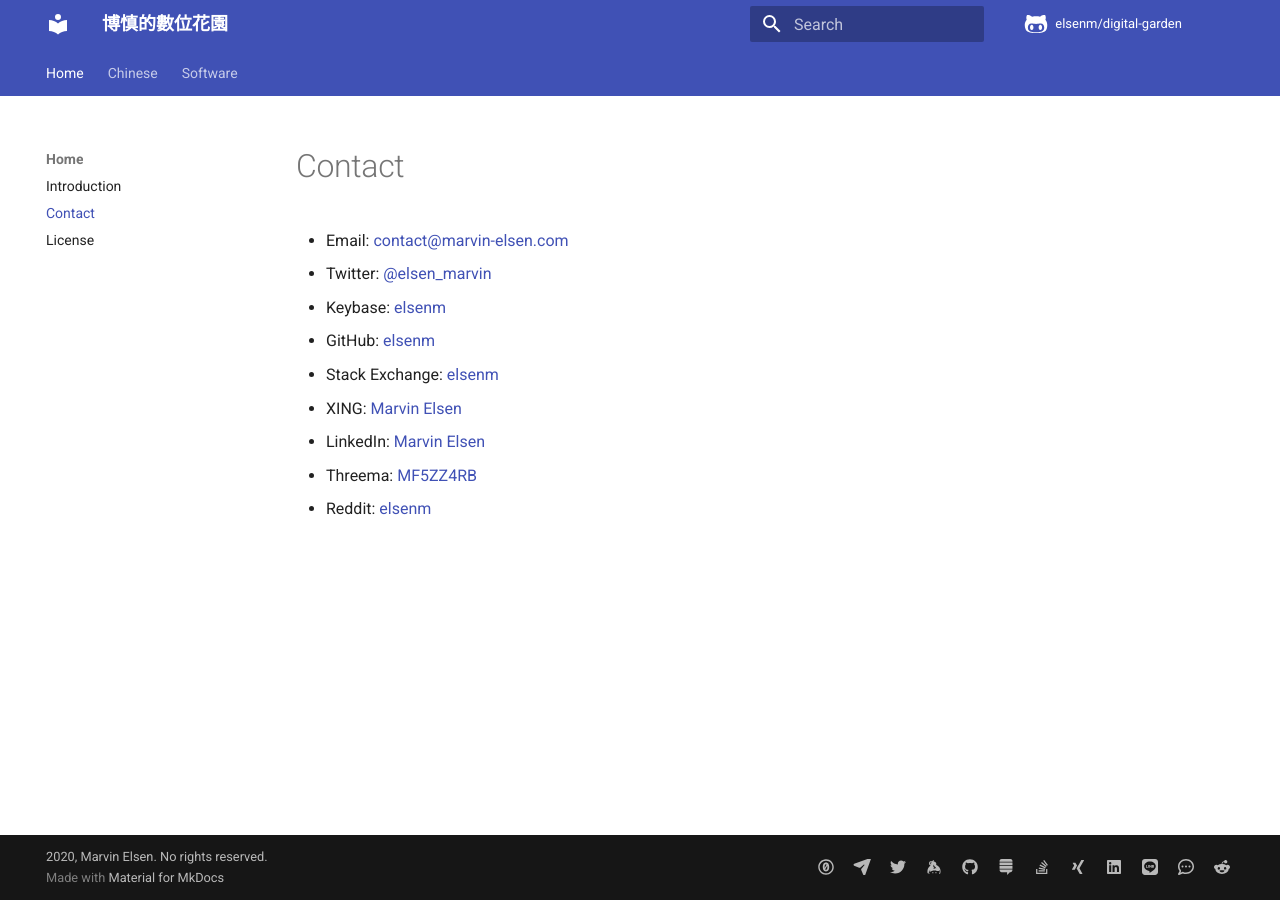
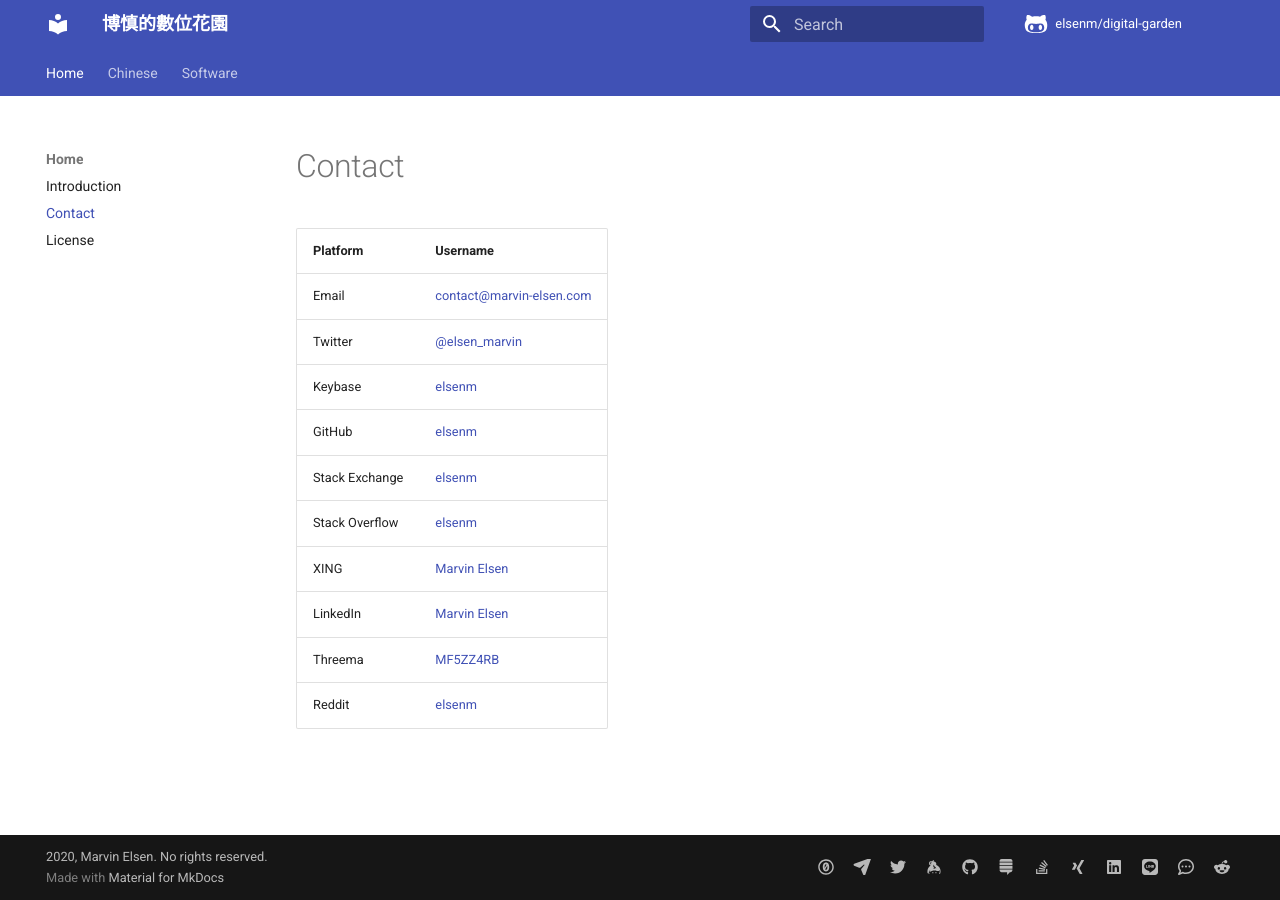
Before and after one commit to elsenm/digital-garden, an MkDocs documentation site: the page built from vimwiki/contact.md, in a window 1280 px wide. Built offline with MkDocs 1.6.1 and Material for MkDocs 9.7.7, drawn with Linux system fonts in a browser that asks for light colours; comment, search, counter and statistics services are not loaded.

Commit message:
Switch contact information to table and add Stack Overflow and add backlog to toolbox

```diff
--- a/vimwiki/contact.md
+++ b/vimwiki/contact.md
@@ -1,9 +1,12 @@
-* Email: [contact@marvin-elsen.com](mailto:contact@marvin-elsen.com)
-* Twitter: [@elsen_marvin](https://twitter.com/elsen_marvin)
-* Keybase: [elsenm](https://keybase.io/elsenm)
-* GitHub: [elsenm](https://github.com/elsenm)
-* Stack Exchange: [elsenm](https://stackexchange.com/users/16526518/elsenm)
-* XING: [Marvin Elsen](https://www.xing.com/profile/Marvin_Elsen2)
-* LinkedIn: [Marvin Elsen](https://www.linkedin.com/in/marvin-elsen)
-* Threema: [MF5ZZ4RB](https://threema.id/MF5ZZ4RB)
-* Reddit: [elsenm](https://www.reddit.com/user/elsenm)
+| Platform       | Username                                                    |
+|----------------|-------------------------------------------------------------|
+| Email          | [contact@marvin-elsen.com](mailto:contact@marvin-elsen.com) |
+| Twitter        | [@elsen_marvin](https://twitter.com/elsen_marvin)           |
+| Keybase        | [elsenm](https://keybase.io/elsenm)                         |
+| GitHub         | [elsenm](https://github.com/elsenm)                         |
+| Stack Exchange | [elsenm](https://stackexchange.com/users/16526518/elsenm)   |
+| Stack Overflow | [elsenm](https://stackoverflow.com/users/11941114/elsenm)   |
+| XING           | [Marvin Elsen](https://www.xing.com/profile/Marvin_Elsen2)  |
+| LinkedIn       | [Marvin Elsen](https://www.linkedin.com/in/marvin-elsen)    |
+| Threema        | [MF5ZZ4RB](https://threema.id/MF5ZZ4RB)                     |
+| Reddit         | [elsenm](https://www.reddit.com/user/elsenm)                |
```
Also changed, not shown: vimwiki/main.md (+0 -1 lines), vimwiki/toolbox.md (+7 -0 lines).
